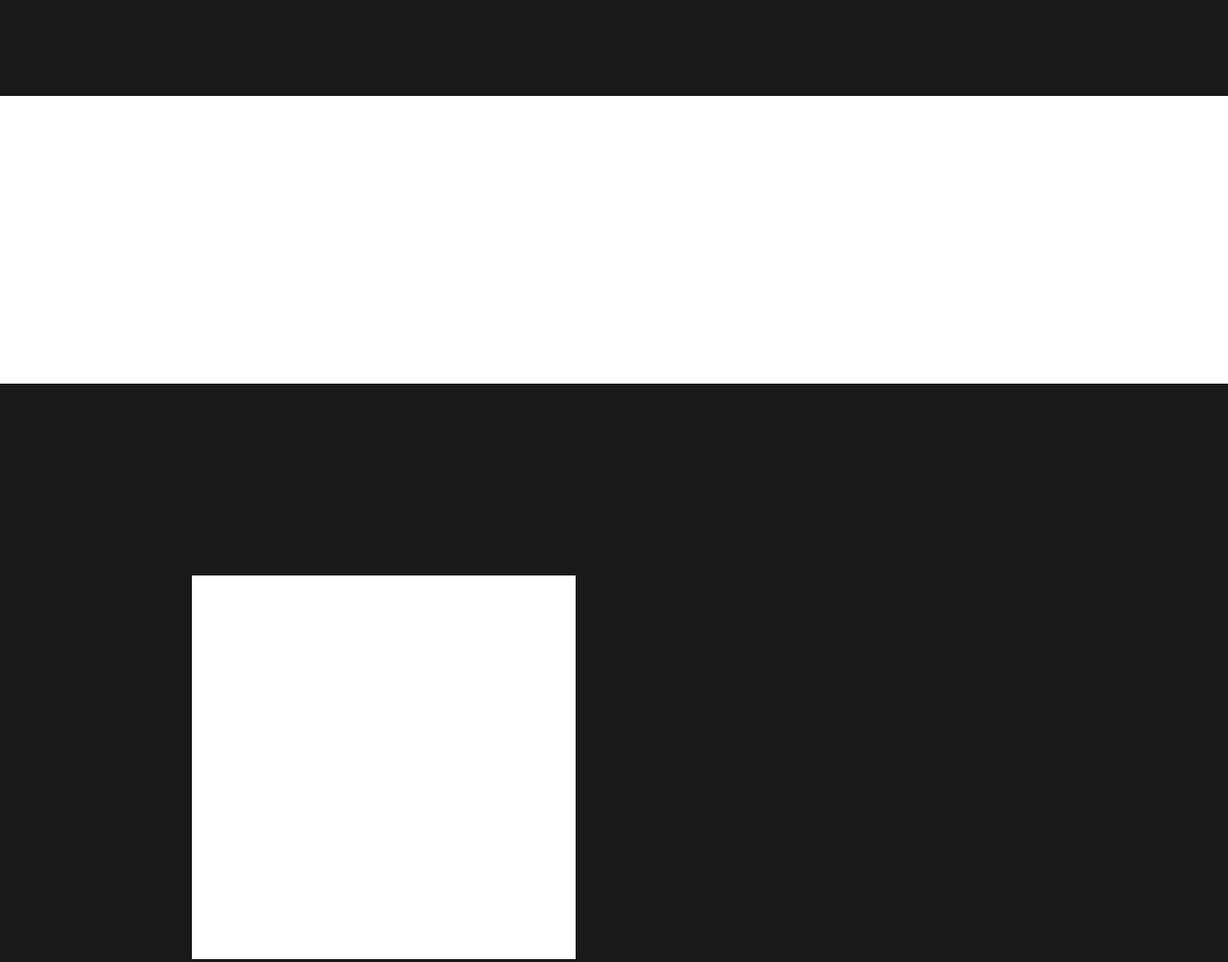
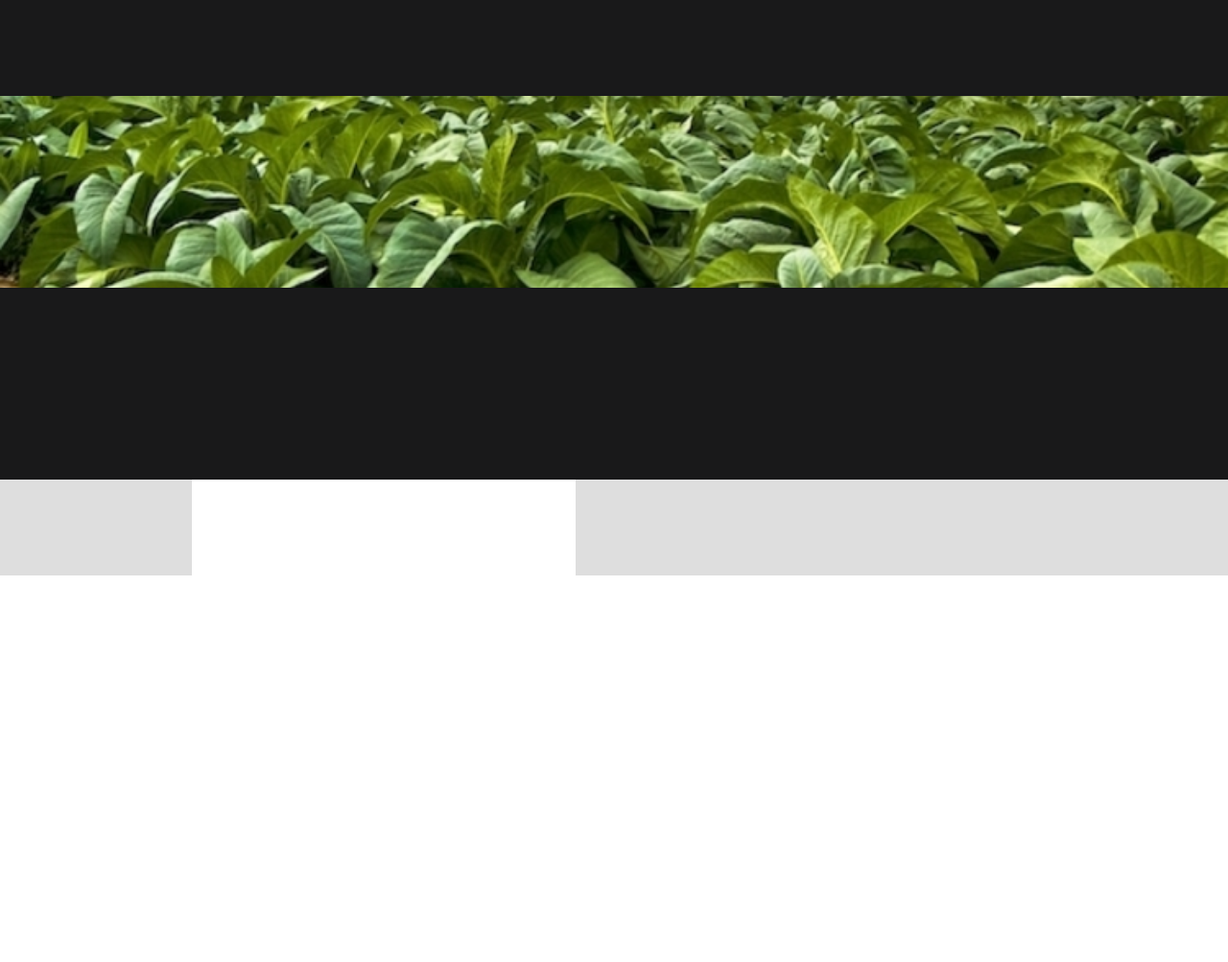
Before and after one commit to TuxedoFish/RiceHack, a website: page views/index.html in a window 1280 px wide. Shown: the top 1003 px of the page at 96% size. After the commit the page ends 900 px from the top, so only its background shows below. Drawn offline with nearby package versions, Linux system fonts and the light colour scheme.

Commit message:
please load

```diff
--- a/public/layout.css
+++ b/public/layout.css
@@ -20,7 +20,7 @@ body {
 
 .splashscreen {
 	width: 100%;
-	height: 300px;
+	height: 200px;
 
 	position: relative;
 
@@ -34,7 +34,7 @@ body {
 }
 .feed {
 	width: 100%;
-	height: 800px;
+	height: 200px;
 
 	background-color: #19191a;
 }
```
Also changed, not shown: public/images/farming.png (renamed from public/images/farming.png.png).
